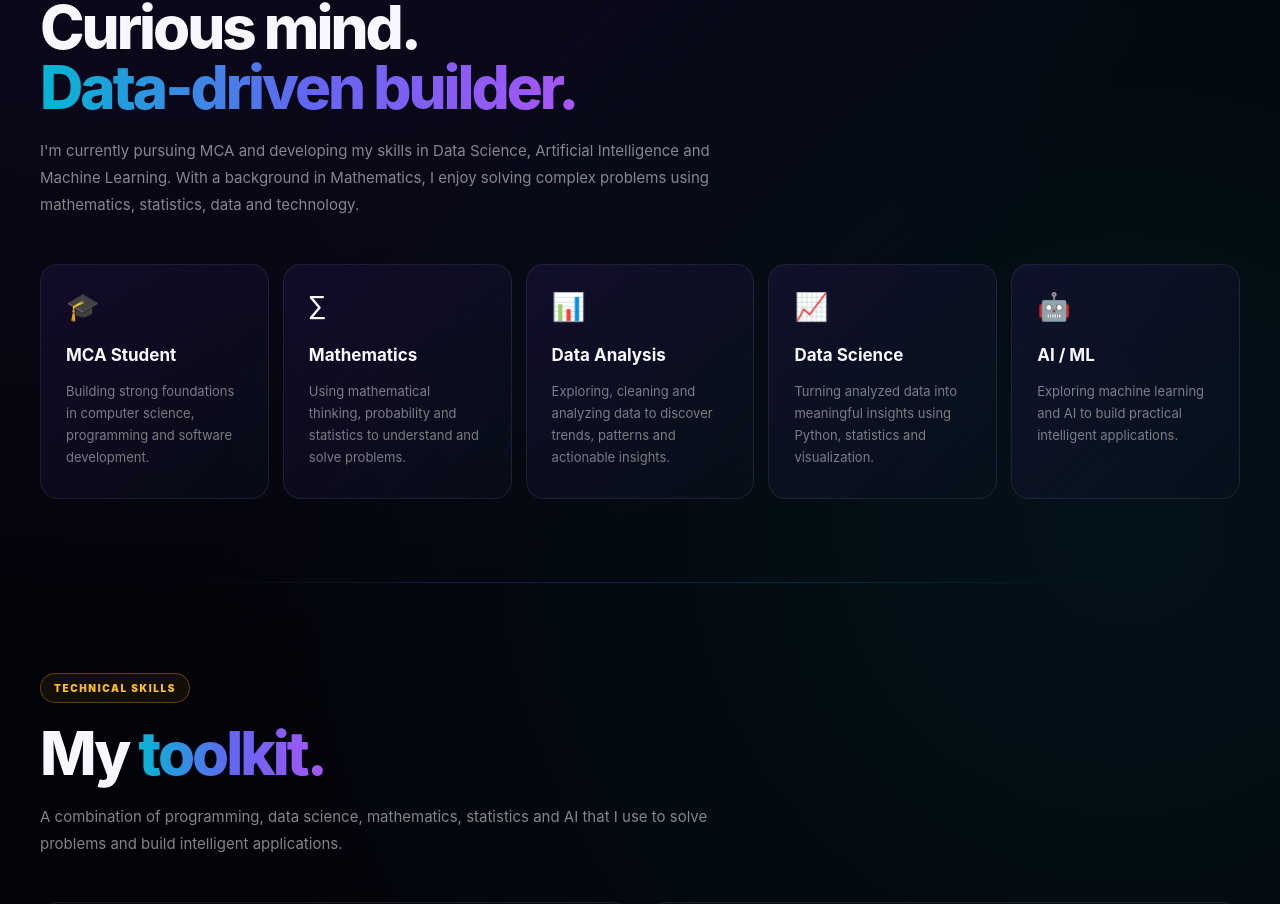
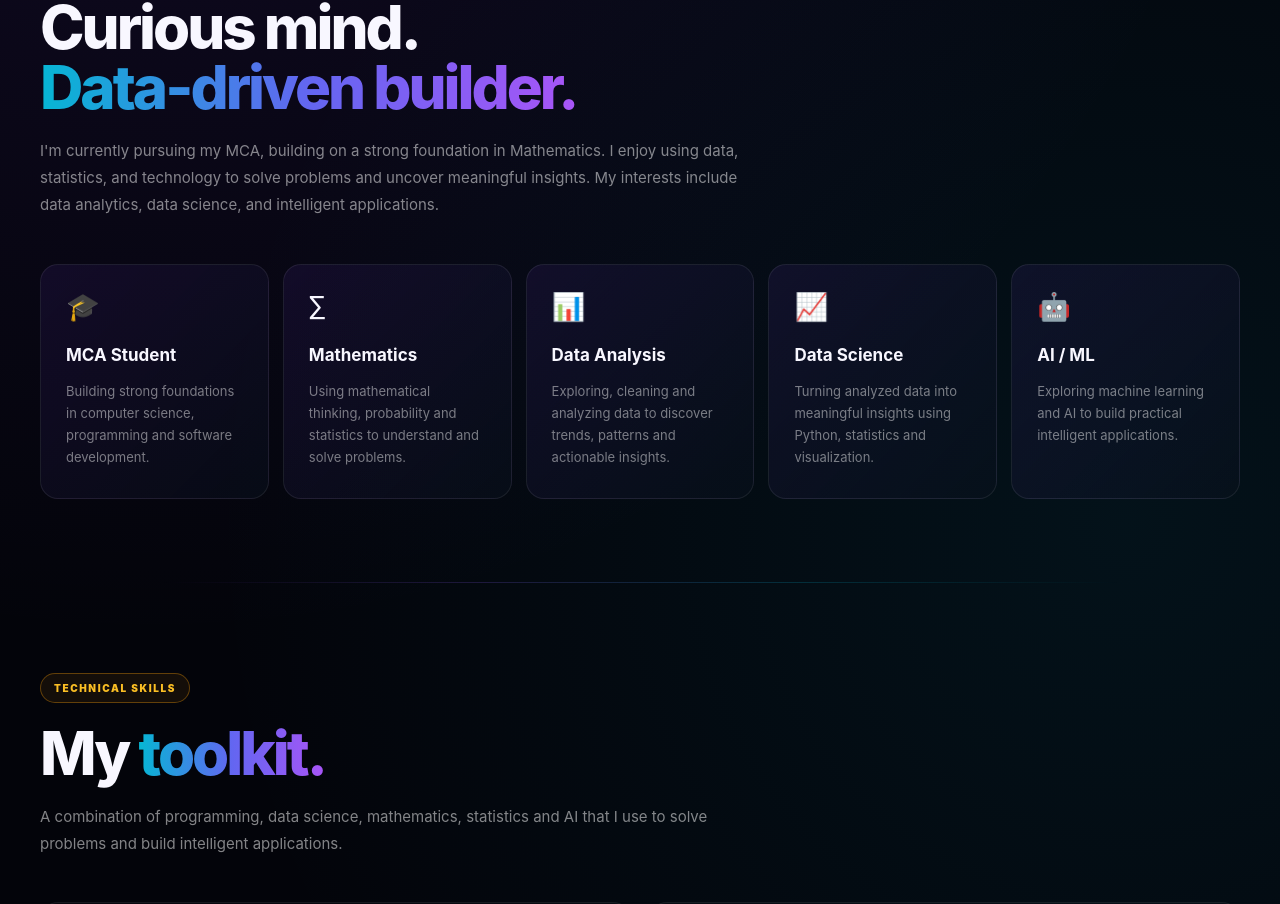
Before and after one commit to arka829636/arka-portfolio, a React (Vite) app: page / in a window 1280 px wide. Shown: the part 1013-1917 px from the top of the page. Built offline with nearby package versions, Linux system fonts and the light colour scheme.

Commit message:
Update portfolio with SupplyShield project

```diff
--- a/src/App.jsx
+++ b/src/App.jsx
@@ -765,12 +765,9 @@ function App() {
         </h2>
 
         <p className="about-text">
-          I&apos;m currently pursuing MCA and
-          developing my skills in Data Science,
-          Artificial Intelligence and Machine
-          Learning. With a background in Mathematics,
-          I enjoy solving complex problems using
-          mathematics, statistics, data and technology.
+
+I'm currently pursuing my MCA, building on a strong foundation in Mathematics. I enjoy using data, statistics, and technology to solve problems and uncover meaningful insights. My interests include data analytics, data science, and intelligent applications.
+
         </p>
 
         <div className="about-cards">
```
